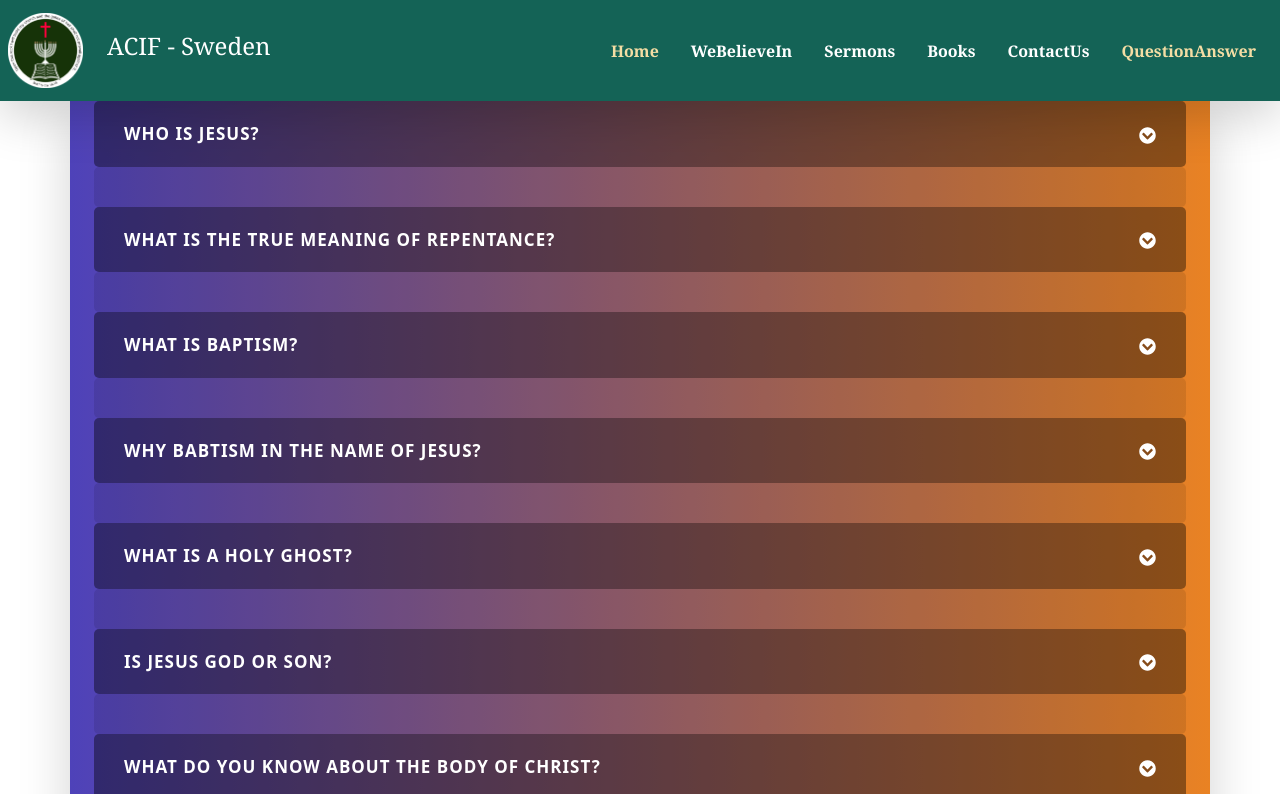
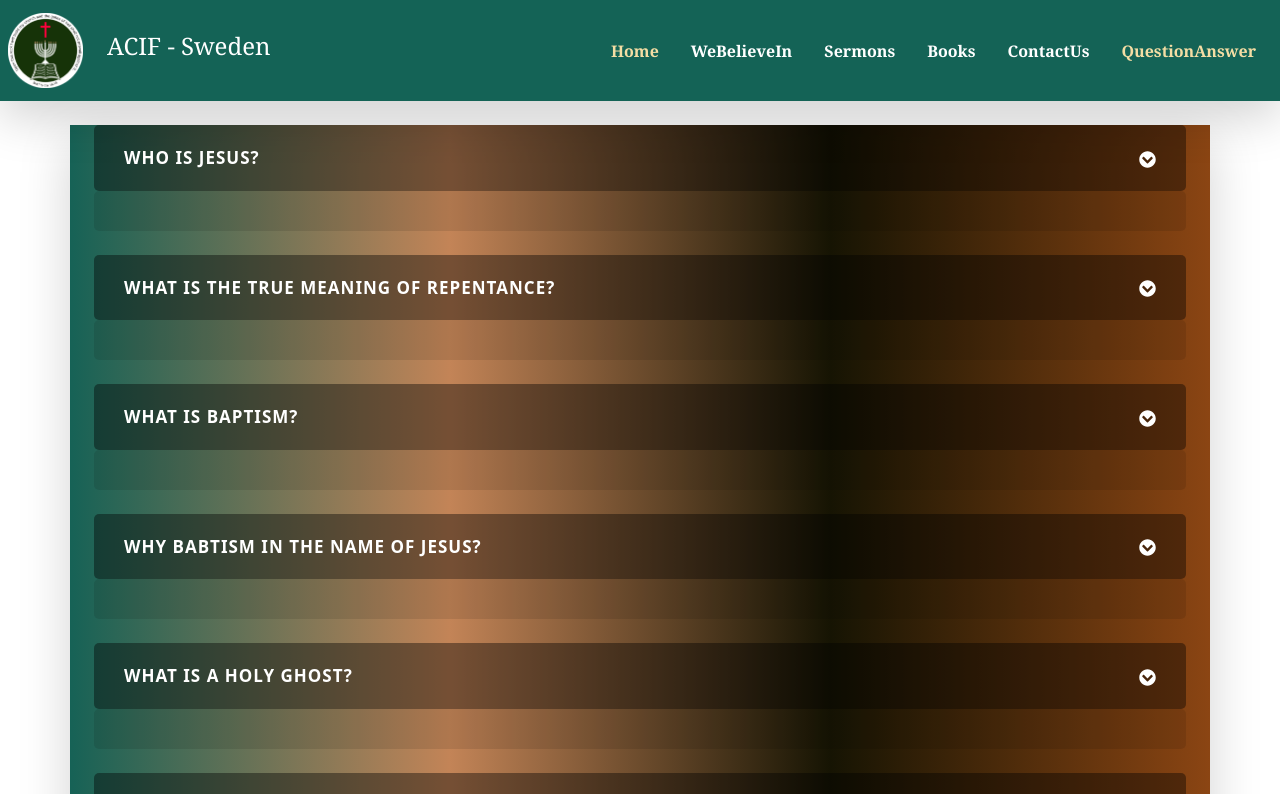
Before and after one commit to azebkidanemariam/ACIF-Sverige, a React (Create React App) app: page /questionAnswer in a window 1280 px wide. Shown: the top 794 px of the page. Built offline with nearby package versions, Linux system fonts and the light colour scheme; a web font is replaced by a local one.

Commit message:
change linear background for question and answer page

```diff
--- a/src/component/questionAnswer/accordion.css
+++ b/src/component/questionAnswer/accordion.css
@@ -1,5 +1,5 @@
 .demo {
-  background: linear-gradient(to right, #4e42b9, #e98223);
+  background: linear-gradient(to right, #166256, #c38457, #161403, #8b4513);
 }
 a:hover,
 a:focus {
--- a/src/component/questionAnswer/accordion.js
+++ b/src/component/questionAnswer/accordion.js
@@ -5,7 +5,7 @@ import { FaChevronUp, FaChevronCircleDown } from "react-icons/fa";
 export const Accordion = ({ title, content, verse = "" }) => {
   const [isActive, setIsActive] = useState(false);
   return (
-    <div className="pt-6">
+    <div className="pt-6 mt-4">
       <div className="panel-group" onClick={() => setIsActive(!isActive)}>
         <div className="panel-heading">
           <div className="panel-title d-flex justify-content-between align-items-center">
```
